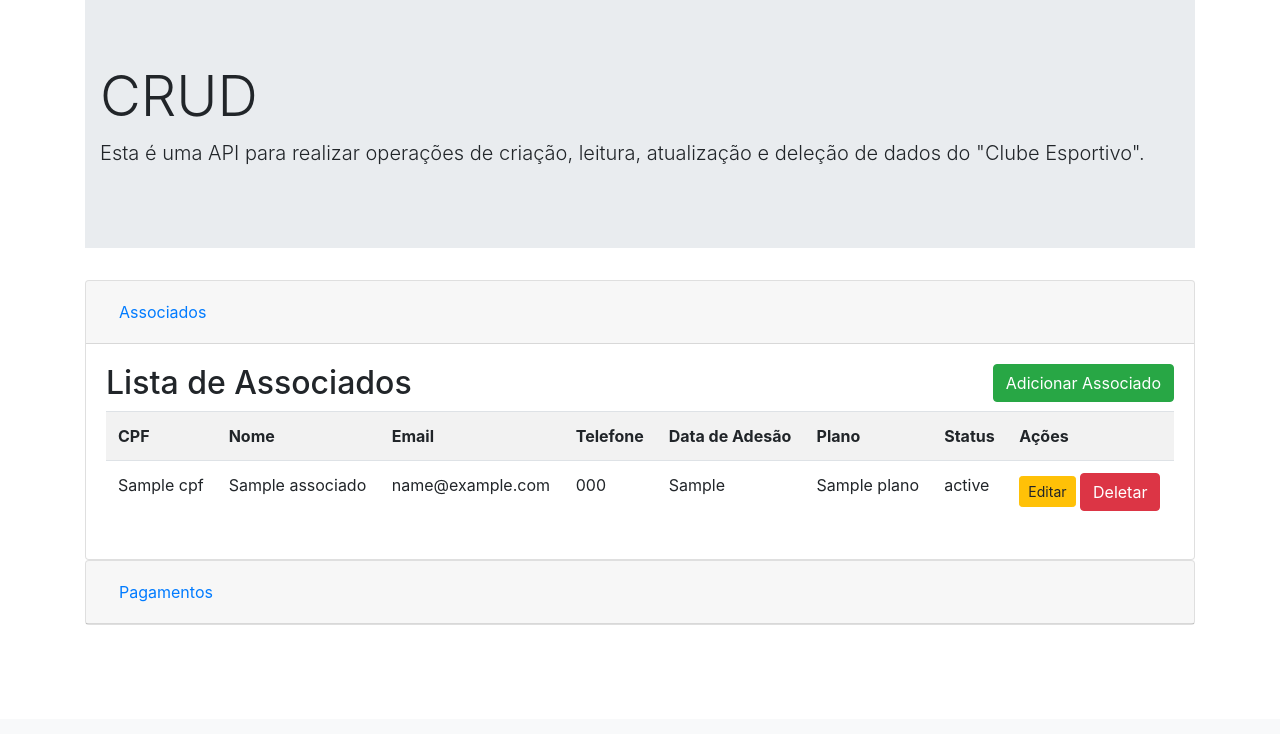
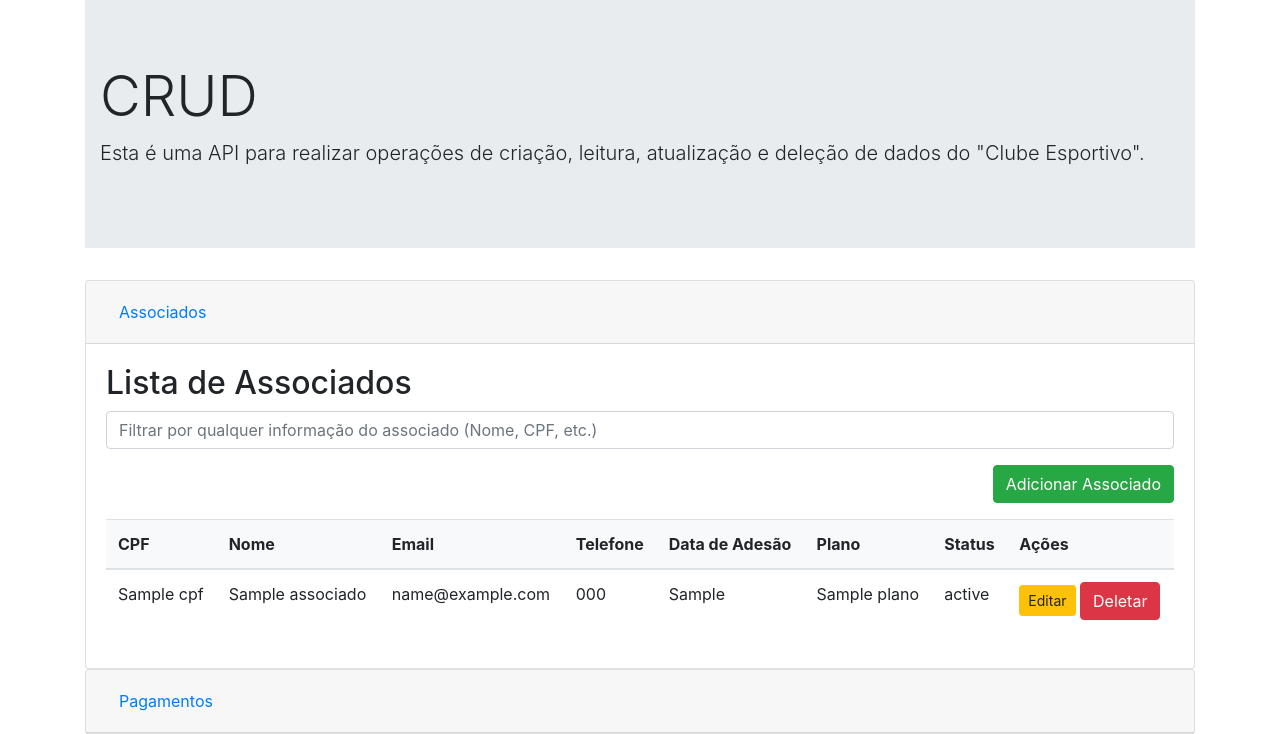
Before and after one commit to nori-marcos/clubeEsportivo, a Flask app: template templates/index.html in a window 1280 px wide, after a click on "Associados". Shown: the part 81-815 px from the top of the page. Before the commit the page ends 706 px from the top, so only its background shows below. Run offline with Flask 3, Linux system fonts and the light colour scheme; the template is opened without the code that fills it: most values are stand-ins (such as "Sample title", 1, 10 or a date in 2020); some libraries are stand-ins or nearby versions.

Commit message:
adicionando filtro para facilitar a busca de associado

```diff
--- a/static/js/associado.js
+++ b/static/js/associado.js
@@ -58,3 +58,18 @@ document.addEventListener('DOMContentLoaded', function () {
         flashMessages.parentNode.removeChild(flashMessages);
     }
 });
+
+const select = document.getElementById("table-filter");
+const rows = document.querySelectorAll("tbody tr");
+
+select.addEventListener("keyup", function (event) {
+    const value = event.target.value.toLowerCase();
+    rows.forEach(function (row) {
+        const text = row.textContent.toLowerCase();
+        if (text.indexOf(value) === -1) {
+            row.style.display = "none";
+        } else {
+            row.style.display = "table-row";
+        }
+    });
+});
--- a/templates/associado/associado.html
+++ b/templates/associado/associado.html
@@ -35,11 +35,18 @@
                     <div class="col-md-12">
                         <h2>
                             Lista de Associados
-                            <button type="button" class="btn btn-success float-right" data-toggle="modal"
-                                    data-target="#addMemberModal">Adicionar Associado
-                            </button>
                         </h2>
-                        <table class="table table-striped">
+                        <div class="input-group mb-3">
+                            <input id="table-filter" type="text" class="form-control"
+                                   placeholder="Filtrar por qualquer informação do associado (Nome, CPF, etc.)"
+                                   aria-label="Username"
+                                   aria-describedby="basic-addon1">
+                        </div>
+                        <button type="button" class="btn btn-success float-right mb-3" data-toggle="modal"
+                                data-target="#addMemberModal">Adicionar Associado
+                        </button>
+                        <table id="myTable" class="table" aria-describedby="students attendance">
+                            <thead class="bg-light">
                             <tr>
                                 <th>CPF</th>
                                 <th>Nome</th>
@@ -50,7 +57,8 @@
                                 <th>Status</th>
                                 <th>Ações</th>
                             </tr>
-
+                            </thead>
+                            <tbody>
                             {% for associado in associados %}
                                 <tr>
                                     <td>{{ associado.cpf }}</td>
@@ -78,6 +86,7 @@
                                 </tr>
                                 {% include 'associado/modal_editar_associado.html' %}
                             {% endfor %}
+                            </tbody>
                         </table>
                     </div>
                 </div>
```
